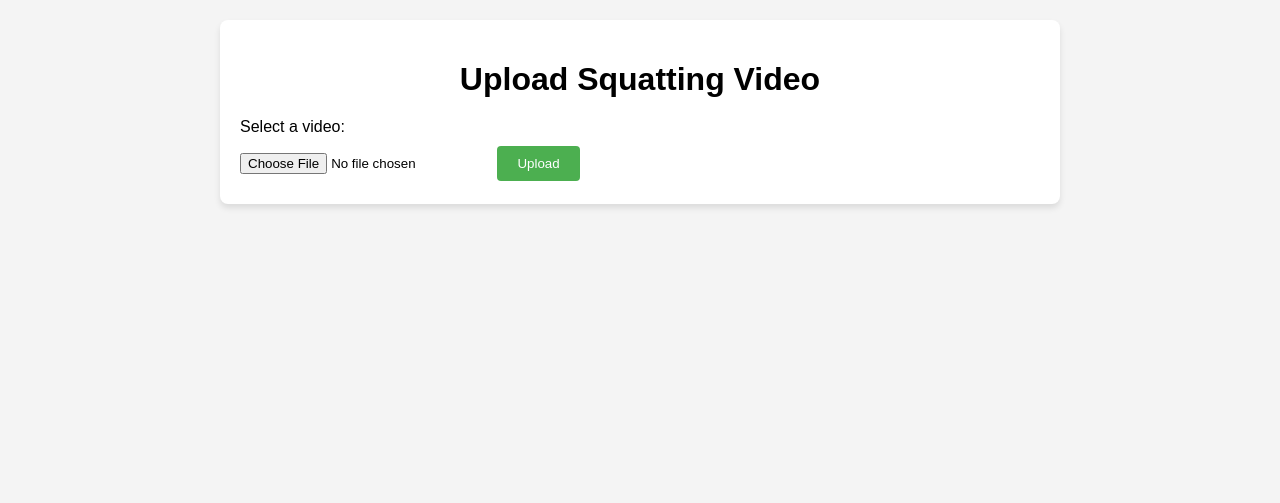
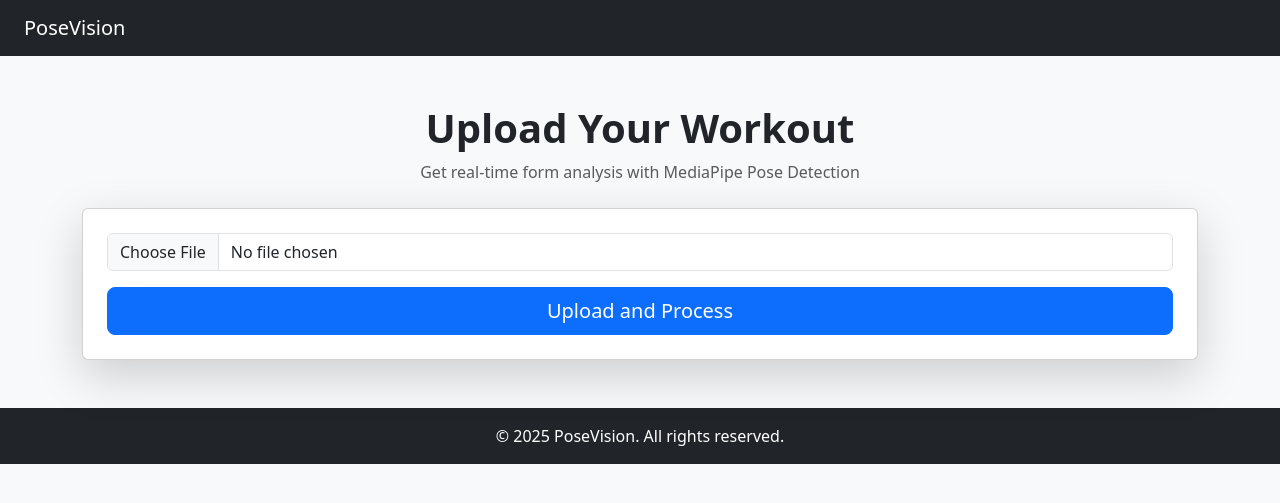
Before and after one commit to RoshanSanjeev/PoseVision, a Flask app: template templates/upload.html in a window 1280 px wide. Shown: the top 503 px of the page. Run offline with Flask 3, Linux system fonts and the light colour scheme; the template is opened without the code that fills it, so the values that code supplies are empty; some libraries are stand-ins or nearby versions.

Commit message:
added styling for the pages

```diff
--- a/app.py
+++ b/app.py
@@ -1,8 +1,7 @@
-# app.py
-from flask import Flask, request, render_template, redirect, url_for
+from flask import Flask, request, render_template, url_for
 import os
 from werkzeug.utils import secure_filename
-from PoseModule import process_video  # ✅ Make sure this is here
+from PoseModule import process_video
 
 app = Flask(__name__)
 UPLOAD_FOLDER = 'static/uploads'
@@ -28,14 +27,12 @@ def upload_video():
     upload_path = os.path.join(app.config['UPLOAD_FOLDER'], filename)
     processed_path = os.path.join(app.config['PROCESSED_FOLDER'], filename)
 
-    # Save uploaded video
     video.save(upload_path)
 
-    # ✅ Actually run pose detection
+    # Run pose detection
     process_video(upload_path, processed_path)
 
-    video_url = url_for('static', filename=f'processed/{filename}')
-    return render_template('processed.html', video_url=video_url)
+    return render_template('processed.html', filename=filename, feedback=[])
 
 if __name__ == '__main__':
     app.run(debug=True)
--- /dev/null
+++ b/static/css/styles.css
@@ -0,0 +1,11 @@
+.video-section video {
+    border-radius: 12px;
+    box-shadow: 0px 0px 20px rgba(0, 0, 0, 0.1);
+  }
+
+  .feedback-item {
+    padding: 12px;
+    border-left: 5px solid #0d6efd;
+    background-color: #f8f9fa;
+    margin-bottom: 10px;
+  }
--- a/static/styles.css
+++ /dev/null
@@ -1,71 +0,0 @@
-body {
-    font-family: Arial, sans-serif;
-    background-color: #f4f4f4;
-    margin: 0;
-    padding: 20px;
-}
-
-.container {
-    max-width: 800px;
-    margin: 0 auto;
-    background-color: white;
-    padding: 20px;
-    border-radius: 8px;
-    box-shadow: 0 4px 6px rgba(0, 0, 0, 0.1);
-}
-
-h1 {
-    text-align: center;
-    margin-bottom: 20px;
-}
-
-.upload-label {
-    display: block;
-    margin-bottom: 10px;
-    font-size: 16px;
-}
-
-#video-upload {
-    margin-bottom: 10px;
-}
-
-.upload-btn {
-    padding: 10px 20px;
-    background-color: #4CAF50;
-    color: white;
-    border: none;
-    border-radius: 4px;
-    cursor: pointer;
-}
-
-.upload-btn:hover {
-    background-color: #45a049;
-}
-
-.video-section {
-    text-align: center;
-}
-
-#video-player {
-    width: 100%;
-    max-width: 100%;
-    display: block;
-    margin: 0 auto;
-}
-
-.feedback-section {
-    margin-top: 20px;
-}
-
-#feedback-list {
-    list-style-type: none;
-    padding: 0;
-}
-
-.feedback-item {
-    background-color: #f9f9f9;
-    border: 1px solid #ddd;
-    padding: 10px;
-    margin-bottom: 5px;
-    border-radius: 4px;
-}
--- a/templates/upload.html
+++ b/templates/upload.html
@@ -1,20 +1,38 @@
 <!DOCTYPE html>
 <html lang="en">
 <head>
-    <meta charset="UTF-8">
-    <meta name="viewport" content="width=device-width, initial-scale=1.0">
-    <title>Upload Squatting Video</title>
-    <link rel="stylesheet" href="{{ url_for('static', filename='css/styles.css') }}">
+  <meta charset="UTF-8">
+  <meta name="viewport" content="width=device-width, initial-scale=1.0">
+  <title>Upload Your Workout</title>
+  <link href="https://cdn.jsdelivr.net/npm/bootstrap@5.3.0/dist/css/bootstrap.min.css" rel="stylesheet">
+  <link href="{{ url_for('static', filename='css/styles.css') }}" rel="stylesheet">
 </head>
-<body>
+<body class="bg-light">
+  <nav class="navbar navbar-expand-lg navbar-dark bg-dark px-4">
+    <a class="navbar-brand" href="#">PoseVision</a>
+  </nav>
+
+  <div class="container py-5">
+    <div class="text-center mb-4">
+      <h1 class="fw-bold">Upload Your Workout</h1>
+      <p class="text-muted">Get real-time form analysis with MediaPipe Pose Detection</p>
+    </div>
+    <div class="card shadow-lg p-4">
+      <form action="{{ url_for('upload_video') }}" method="post" enctype="multipart/form-data">
+        <div class="mb-3">
+          <input type="file" name="video" accept="video/*" class="form-control" required>
+        </div>
+        <div class="d-grid">
+          <input type="submit" value="Upload and Process" class="btn btn-primary btn-lg">
+        </div>
+      </form>
+    </div>
+  </div>
+
+  <footer class="footer mt-auto py-3 bg-dark text-white text-center">
     <div class="container">
-        <h1>Upload Squatting Video</h1>
-
-        <form action="{{ url_for('handle_upload') }}" method="POST" enctype="multipart/form-data">
-            <label for="video-upload" class="upload-label">Select a video:</label>
-            <input type="file" id="video-upload" name="video" accept="video/*" required />
-            <button type="submit" class="upload-btn">Upload</button>
-        </form>
+      <span>&copy; 2025 PoseVision. All rights reserved.</span>
     </div>
+  </footer>
 </body>
 </html>
```
Also changed, not shown: PoseModule.py (+5 -14 lines), templates/processed.html (+21 -8 lines).
